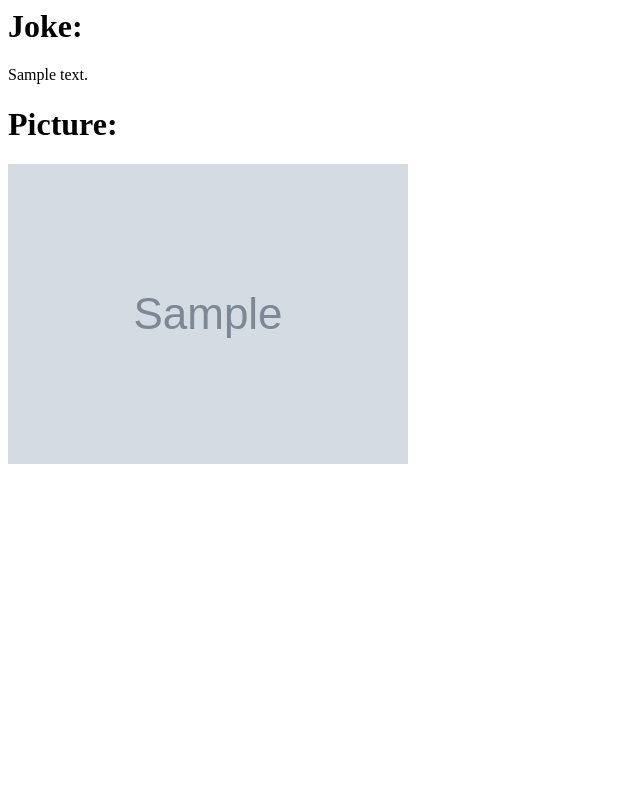
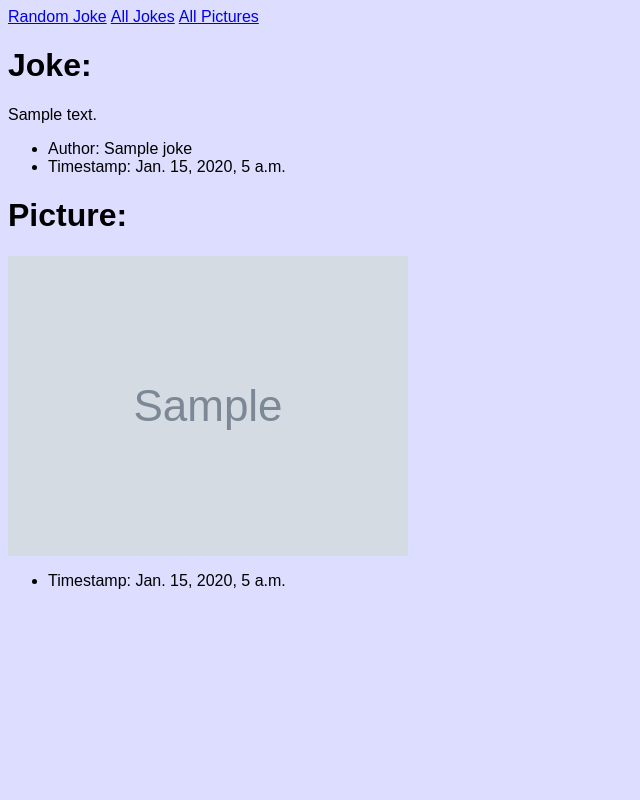
Before and after one commit to coltranebu/cs412, a Django app: page /dadjokes/ in a window 1280 px wide. Shown: the whole page, without its empty margins (0-640 px from the left). Run offline with Django 5.2, Linux system fonts and the light colour scheme; tables that the repository leaves empty hold one stand-in row (values such as "Sample post"); grey boxes marked "Sample" are stand-in pictures.

Commit message:
Spruced up the HTML a bit for A9

```diff
--- a/dadjokes/templates/dadjokes/base.html
+++ b/dadjokes/templates/dadjokes/base.html
@@ -10,6 +10,11 @@ This is the template for the base of the dadjokes website.
         <title>Dad Jokes</title>
         <link rel="stylesheet" href="{% static 'dadjokes/style.css' %}">
     </head>
+    <nav>
+        <a href="{% url 'home' %}">Random Joke</a>
+        <a href="{% url 'all_jokes' %}">All Jokes</a>
+        <a href="{% url 'all_pictures' %}">All Pictures</a>
+    </nav>
     <body>
         {% block content %}
         {% endblock %}
--- a/dadjokes/templates/dadjokes/random_joke.html
+++ b/dadjokes/templates/dadjokes/random_joke.html
@@ -11,7 +11,14 @@ This is template provides a random joke and random picture.
 
     <h1>Joke:</h1>
     <p>{{joke.text}}</p>
+    <ul>
+        <li>Author: {{joke.name}}</li>
+        <li>Timestamp: {{joke.timestamp}}</li>
+    </ul>
     <h1>Picture:</h1>
     <img src={{picture.image_url}}>
+    <ul>
+        <li>Timestamp: {{picture.timestamp}}</li>
+    </ul>
 
     {% endblock %}~
--- a/static/dadjokes/style.css
+++ b/static/dadjokes/style.css
@@ -0,0 +1,14 @@
+/*
+static/dadjokes/style.css
+Coltrane Margosian. coltrane@bu.edu. 2026-11-13
+This is the stylesheet for the DadJokes website.
+All stylization is present in this document.
+*/
+
+p, h1, a, li {
+    font-family: sans-serif;
+}
+
+body {
+    background-color: #ddddff;
+}
```
Also changed, not shown: dadjokes/templates/dadjokes/joke.html (line endings or trailing spaces).
